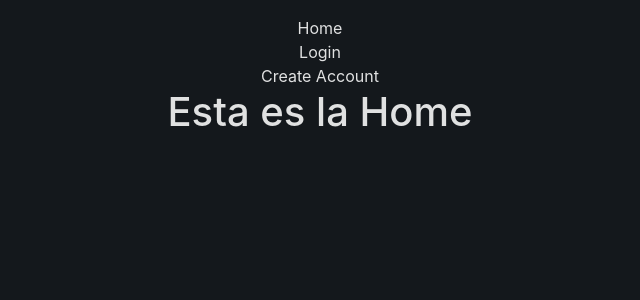
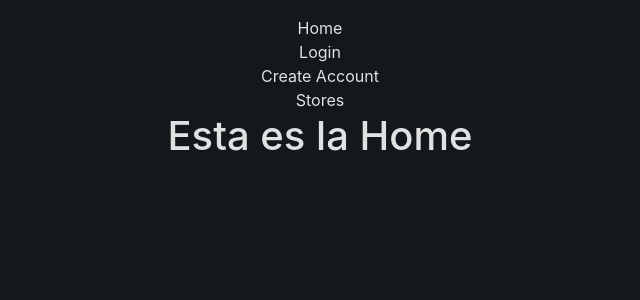
Before and after one commit to raulgarrigos/tapiocraft-client, a React (Vite) app: page / in a window 1280 px wide. Shown: the top 300 px of the page, without its empty margins (320-960 px from the left). Built offline with nearby package versions, Linux system fonts and the light colour scheme; no server answers.

Commit message:
Added all stores link

```diff
--- a/src/components/Navbar.jsx
+++ b/src/components/Navbar.jsx
@@ -24,6 +24,7 @@ function AppNavbar() {
     return (
       <div className="Navbar">
         <Nav.Link href="/">Home</Nav.Link>
+        <Nav.Link href="/all-stores">Stores</Nav.Link>
         <Nav.Link href={`/profile/${loggedUser._id}`}>Profile</Nav.Link>
         <Button
           variant="outline-danger"
@@ -41,6 +42,7 @@ function AppNavbar() {
         <Nav.Link href="/">Home</Nav.Link>
         <Nav.Link href="/login">Login</Nav.Link>
         <Nav.Link href="/register">Create Account</Nav.Link>
+        <Nav.Link href="/all-stores">Stores</Nav.Link>
       </div>
     );
   }
```
Also changed, not shown: src/pages/products/AllProducts.jsx (added), src/pages/products/ProductCreate.jsx (added), src/pages/products/ProductDetails.jsx (added), src/pages/products/ProductEdit.jsx (added).
